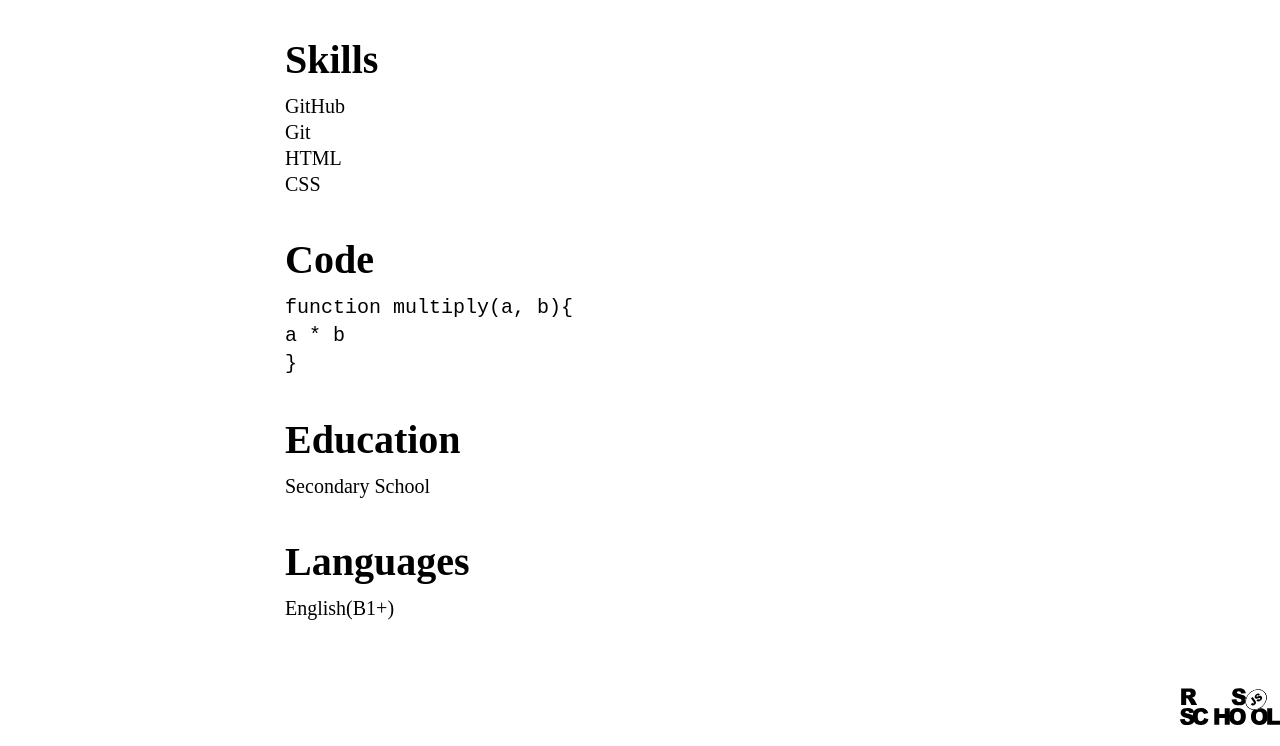
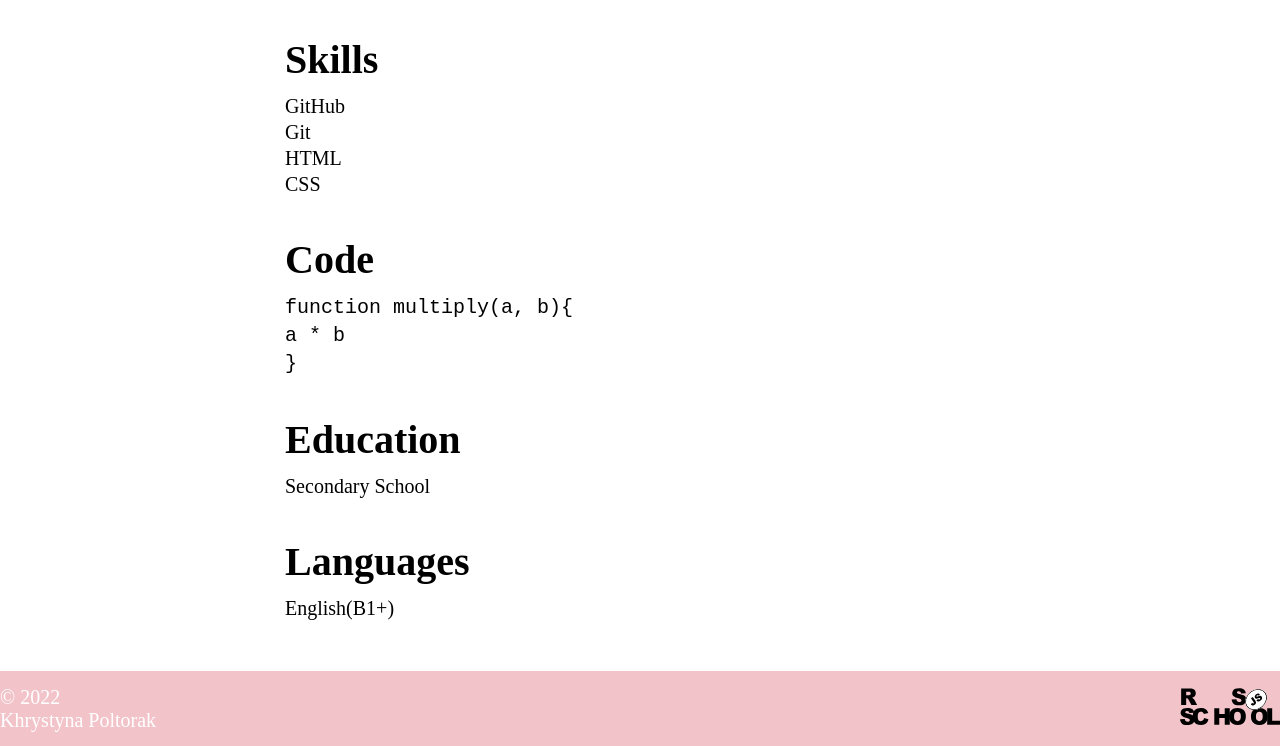
Before and after one commit to christofalla/rsschool-cv, a plain HTML site: page index.html in a window 1280 px wide. Shown: the part 1237-1983 px from the top of the page. Drawn offline with Linux system fonts and the light colour scheme; a web font is replaced by a local one.

Commit message:
fix: footer background

```diff
--- a/css/style.css
+++ b/css/style.css
@@ -160,7 +160,7 @@ h2 {
 }
 
 footer {
-    background: url(./img/Sakura-blossom-minimalism-flowers-simple-pink-background-1782489-wallhere.com.jpg)
+    background-color: #f2c4ca;
 }
 
 
```
